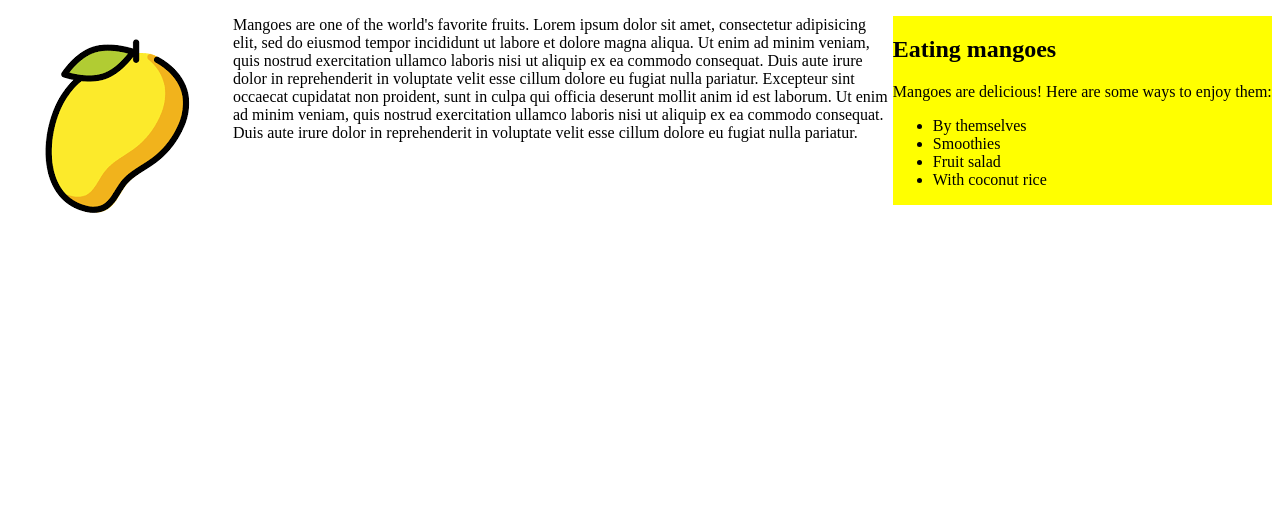
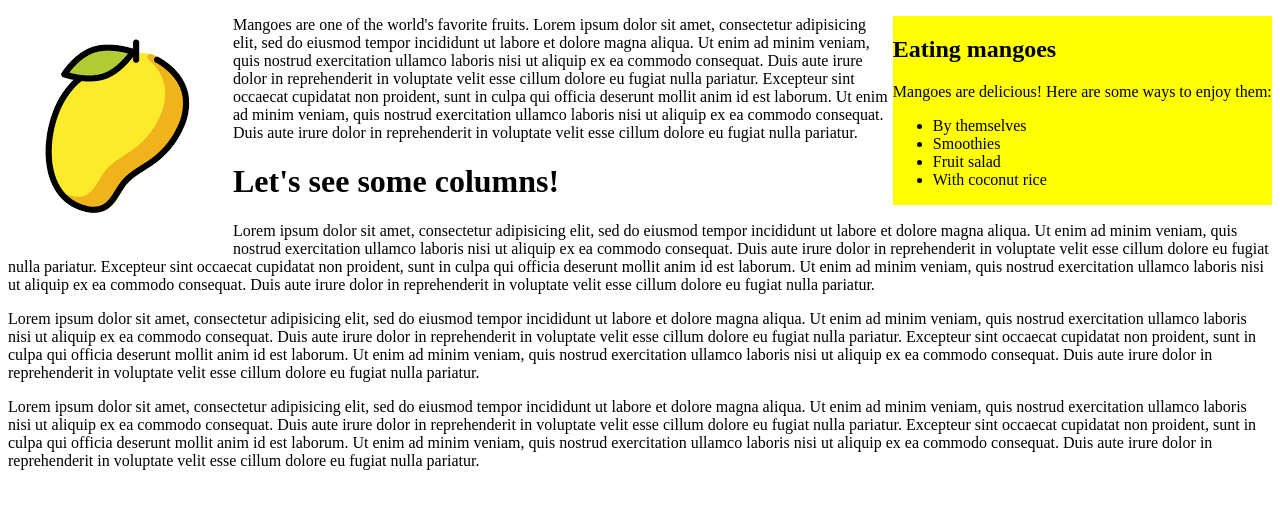
Before and after one commit to JosephJacob/floats, a plain HTML site: page index.html in a window 1280 px wide. Drawn offline with Linux system fonts and the light colour scheme.

Commit message:
will add code to the html file while now targeting to use or add column

```diff
--- a/index.html
+++ b/index.html
@@ -20,6 +20,18 @@
       <div class="main">
         <p>Mangoes are one of the world's favorite fruits. Lorem ipsum dolor sit amet, consectetur adipisicing elit, sed do eiusmod tempor incididunt ut labore et dolore magna aliqua. Ut enim ad minim veniam, quis nostrud exercitation ullamco laboris nisi ut aliquip ex ea commodo consequat. Duis aute irure dolor in reprehenderit in voluptate velit esse cillum dolore eu fugiat nulla pariatur. Excepteur sint occaecat cupidatat non proident, sunt in culpa qui officia deserunt mollit anim id est laborum. Ut enim ad minim veniam, quis nostrud exercitation ullamco laboris nisi ut aliquip ex ea commodo consequat. Duis aute irure dolor in reprehenderit in voluptate velit esse cillum dolore eu fugiat nulla pariatur.</p>
       </div>
+      <h1>Let's see some columns!</h1>
+    <div class="column">
+      <p>Lorem ipsum dolor sit amet, consectetur adipisicing elit, sed do eiusmod tempor incididunt ut labore et dolore magna aliqua. Ut enim ad minim veniam, quis nostrud exercitation ullamco laboris nisi ut aliquip ex ea commodo consequat. Duis aute irure dolor in reprehenderit in voluptate velit esse cillum dolore eu fugiat nulla pariatur. Excepteur sint occaecat cupidatat non proident, sunt in culpa qui officia deserunt mollit anim id est laborum. Ut enim ad minim veniam, quis nostrud exercitation ullamco laboris nisi ut aliquip ex ea commodo consequat. Duis aute irure dolor in reprehenderit in voluptate velit esse cillum dolore eu fugiat nulla pariatur.</p>
+    </div>
+    <div class="column">
+      <p>Lorem ipsum dolor sit amet, consectetur adipisicing elit, sed do eiusmod tempor incididunt ut labore et dolore magna aliqua. Ut enim ad minim veniam, quis nostrud exercitation ullamco laboris nisi ut aliquip ex ea commodo consequat. Duis aute irure dolor in reprehenderit in voluptate velit esse cillum dolore eu fugiat nulla pariatur. Excepteur sint occaecat cupidatat non proident, sunt in culpa qui officia deserunt mollit anim id est laborum. Ut enim ad minim veniam, quis nostrud exercitation ullamco laboris nisi ut aliquip ex ea commodo consequat. Duis aute irure dolor in reprehenderit in voluptate velit esse cillum dolore eu fugiat nulla pariatur.</p>
+    </div>
+    <div class="column">
+      <p>Lorem ipsum dolor sit amet, consectetur adipisicing elit, sed do eiusmod tempor incididunt ut labore et dolore magna aliqua. Ut enim ad minim veniam, quis nostrud exercitation ullamco laboris nisi ut aliquip ex ea commodo consequat. Duis aute irure dolor in reprehenderit in voluptate velit esse cillum dolore eu fugiat nulla pariatur. Excepteur sint occaecat cupidatat non proident, sunt in culpa qui officia deserunt mollit anim id est laborum. Ut enim ad minim veniam, quis nostrud exercitation ullamco laboris nisi ut aliquip ex ea commodo consequat. Duis aute irure dolor in reprehenderit in voluptate velit esse cillum dolore eu fugiat nulla pariatur.</p>
+    </div>
+  </body>
+</html>
     </body>
   </html>  </body>
 </html>
```
